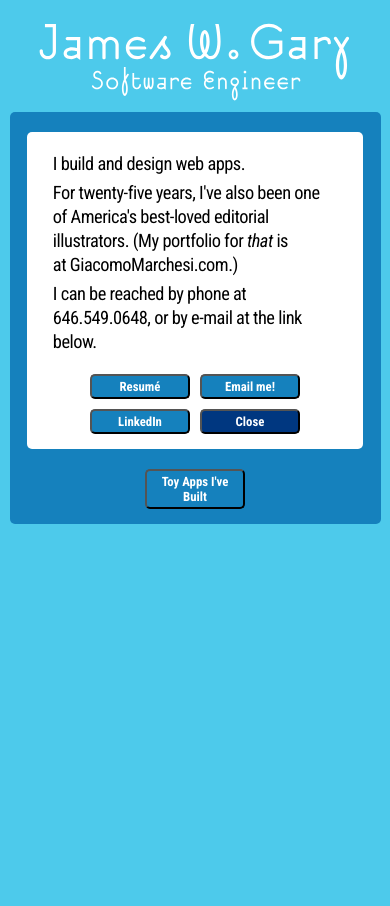
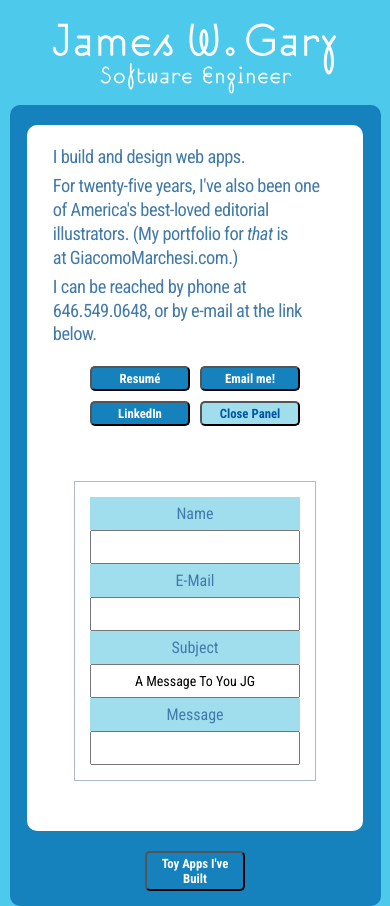
Before and after one commit to giacomo9999/Jim-Portfolio-React, a React (Create React App) app: page / in a window 390 px wide. Both pictures are taken after a click on the button "About Me". Before the commit the page ends 844 px from the top, so only its background shows below. Built offline with nearby package versions, Linux system fonts and the light colour scheme.

Commit message:
Working on the form, adding styling.

```diff
--- a/package.json
+++ b/package.json
@@ -3,6 +3,7 @@
   "version": "0.1.0",
   "private": true,
   "dependencies": {
+    "emailjs-com": "^2.3.2",
     "react": "^16.9.0",
     "react-dom": "^16.9.0",
     "react-scripts": "3.1.1"
--- a/src/About.js
+++ b/src/About.js
@@ -1,8 +1,9 @@
 import React, { Component } from "react";
+import ContactForm from "./ContactForm";
 
 class About extends Component {
   render() {
-    const lightButton = { backgroundColor: "#003780" };
+    const lightButton = { color:"#0057A0", backgroundColor: "#a0deee" };
     const inheritColor = { color: "inherit" };
     return (
       <div className="container-inner">
@@ -38,8 +39,10 @@ class About extends Component {
           </a>
         </button>
         <button onClick={this.props.closePanel} style={lightButton}>
-          Close
+          Close Panel
         </button>
+        <div className="spacer5" />
+        <ContactForm />
       </div>
     );
   }
--- a/src/App.css
+++ b/src/App.css
@@ -51,12 +51,13 @@ h4 {
   font-weight: 400;
   /* font-style: italic; */
   /* color 11 */
-  color: #003780;
+  color: #427aa9;
   /* margin: 5px; */
   text-align: center;
 }
 
 p {
+  color: #427aa9;
   text-align: left;
   letter-spacing: -0.5px;
   line-height: 1.3em;
@@ -84,12 +85,12 @@ a {
 }
 
 .container-outer {
-  width: 30%;
+  width: 25%;
   padding: 10px;
   margin: 0 auto;
   /* background color 5 */
   background-color: #1581bd;
-  border-radius: 5px;
+  border-radius: 10px;
 }
 
 .container-inner {
@@ -98,7 +99,7 @@ a {
   /* background color 2 */
   background-color: white;
   padding: 10px;
-  border-radius: 5px;
+  border-radius: 10px;
 }
 
 .header {
@@ -176,7 +177,7 @@ button {
 }
 
 button:hover {
-  background-color: #4dcaeb;
+  background-color: #a0deee;
   color: #0d3068;
 }
 
@@ -189,7 +190,7 @@ button:active {
 /* Form (General Use)*/
 
 .h-form {
-  width: 50%;
+  width: 85%;
   margin: 25px auto;
   /* border color 9 */
   border: 1px solid #acbac9;
@@ -198,14 +199,16 @@ button:active {
 }
 
 .h-form .h-label {
+  color: #427aa9;
   display: block;
   padding: 7px;
   box-sizing: border-box;
   /* background color 8 */
-  background-color: #9caab9;
+  background-color: #a0deee;
 }
 
 .h-form .h-input {
+  font-family: "Roboto Condensed", sans-serif;
   display: block;
   width: 100%;
   box-sizing: border-box;
--- /dev/null
+++ b/src/ContactForm.js
@@ -0,0 +1,88 @@
+import React, { Component } from "react";
+import * as emailjs from "emailjs-com";
+
+class ContactForm extends Component {
+  state = {
+    name: "",
+    email: "",
+    subject: "A Message To You JG",
+    message: ""
+  };
+
+  handleSubmit = e => {
+    e.preventDefault();
+    const { name, email, subject, message } = this.state;
+    let templateParams = {
+      from_name: email,
+      to_name: "gmarchesi888@gmail.com",
+      subject: subject,
+      message: message
+    };
+    emailjs.send(
+      "mailjet",
+      "JG_Templ",
+      templateParams,
+      "user_b00FO4Wazqr0MmCjTatxl"
+    );
+    this.resetForm();
+  };
+
+  resetForm = () => {
+    this.setState({
+      name: "",
+      email: "",
+      subject: "",
+      message: ""
+    });
+  };
+
+  handleChange = e => {
+    const { name, value } = e.target;
+    this.setState({ [name]: value });
+    console.log(this.state);
+  };
+
+  render() {
+    const { name, email, subject, message } = this.state;
+    return (
+      <div className="container-inner">
+        <form className="h-form" onSubmit={this.handleSubmit}>
+          <label className="h-label">Name</label>
+          <input
+            className="h-input"
+            type="text"
+            name="name"
+            value={name}
+            onChange={this.handleChange}
+          />
+          <label className="h-label">E-Mail</label>
+          <input
+            className="h-input"
+            type="text"
+            name="email"
+            value={email}
+            onChange={this.handleChange}
+          />
+          <label className="h-label">Subject</label>
+          <input
+            className="h-input"
+            type="text"
+            name="subject"
+            value={subject}
+            onChange={this.handleChange}
+          />
+          <label className="h-label">Message</label>
+          <input
+            className="h-input"
+            type="textarea"
+            name="message"
+            value={message}
+            onChange={this.handleChange}
+          />
+        </form>
+      </div>
+    );
+  }
+}
+
+export default ContactForm;
--- a/src/media-queries.css
+++ b/src/media-queries.css
@@ -56,7 +56,7 @@
   .header img.logo {
     padding: 20px 0 5px;
     /* background-color: red; */
-    width: 350px;
+    width: 320px;
     margin: 0 auto;
   }
 
```
Also changed, not shown: 1 other file (tests, documents, lock files or other folders).
